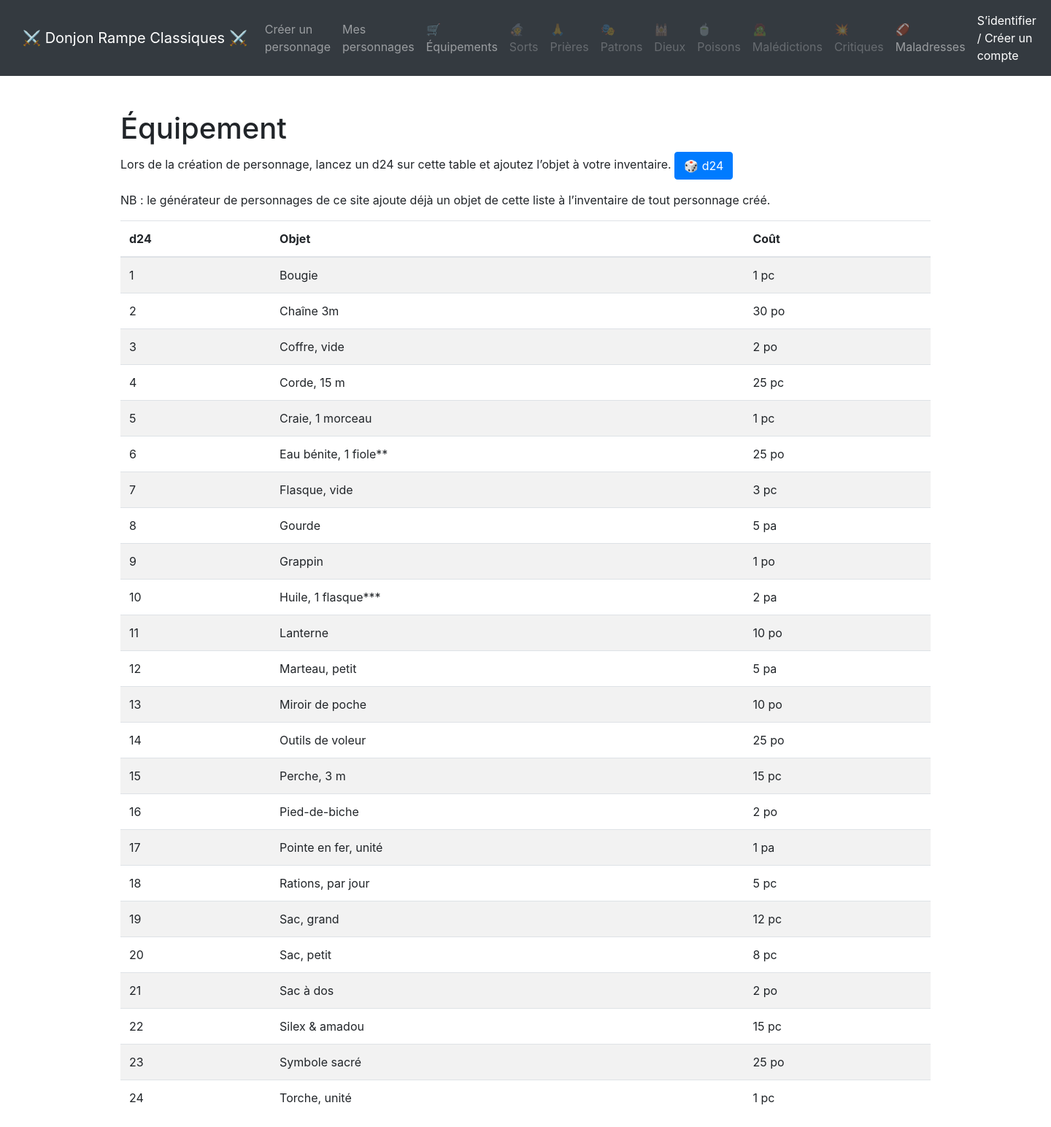
After one commit to philippe-lemaire/donjonrampeclassiques, a Flask app: a page that uses app/templates/base.html in a window 1440 px wide. The commit adds this page. Shown: the whole page at 73% size. Run offline with Flask 2, Linux system fonts and the light colour scheme; some libraries are stand-ins or nearby versions.

Commit message:
added equipment table page + roller and added one equipment piece to each created character.

```diff
--- /dev/null
+++ b/app/main/equipment.py
@@ -0,0 +1,26 @@
+equipment = {
+    1: ("Bougie", "1 pc"),
+    2: ("Chaîne 3m", "30 po"),
+    3: ("Coffre, vide", "2 po"),
+    4: ("Corde, 15 m", "25 pc"),
+    5: ("Craie, 1 morceau", "1 pc"),
+    6: ("Eau bénite, 1 fiole**", "25 po"),
+    7: ("Flasque, vide", "3 pc"),
+    8: ("Gourde", "5 pa"),
+    9: ("Grappin", "1 po"),
+    10: ("Huile, 1 flasque***", "2 pa"),
+    11: ("Lanterne", "10 po"),
+    12: ("Marteau, petit", "5 pa"),
+    13: ("Miroir de poche", "10 po"),
+    14: ("Outils de voleur", "25 po"),
+    15: ("Perche, 3 m", "15 pc"),
+    16: ("Pied-de-biche", "2 po"),
+    17: ("Pointe en fer, unité", "1 pa"),
+    18: ("Rations, par jour", "5 pc"),
+    19: ("Sac, grand", "12 pc"),
+    20: ("Sac, petit", "8 pc"),
+    21: ("Sac à dos", "2 po"),
+    22: ("Silex & amadou", "15 pc"),
+    23: ("Symbole sacré", "25 po"),
+    24: ("Torche, unité", "1 pc"),
+}
--- a/app/main/views.py
+++ b/app/main/views.py
@@ -23,6 +23,7 @@ from .fumbles import fumbles
 from .class_bonuses import level_bonuses, mighty_deeds
 from .random_names import random_names
 from .titles import titles
+from .equipment import equipment
 
 
 @main.route("/")
@@ -67,9 +68,7 @@ def create_character():
         occupation_roll = randint(1, 100)
         character.occupation = occupations[occupation_roll][0]
         character.proficient_weapons = occupations[occupation_roll][1]
-        character.inventory = (
-            f"{occupations[occupation_roll][1]}, {occupations[occupation_roll][2]}"
-        )
+        character.inventory = f"{occupations[occupation_roll][1]}, {occupations[occupation_roll][2]}, {equipment.get(randint(1,24))[0]}"
 
         character.strength = threedsix()
         character.agility = threedsix()
@@ -331,3 +330,15 @@ def select_lucky_weapon(id):
         char=char,
         lucky_weapon_form=lucky_weapon_form,
     )
+
+
+@main.route("/équipement")
+def view_equipment():
+    return render_template("equipment.html", equipment=equipment)
+
+
+@main.route("/équipement/hasard")
+def equipment_roll():
+    roll = randint(1, 24)
+    flash(f"Tu as lancé un {roll}, et obtenu : {equipment.get(roll)[0]}.")
+    return redirect(url_for("main.view_equipment"))
--- a/app/templates/base.html
+++ b/app/templates/base.html
@@ -35,6 +35,9 @@
                     </li>
                     <li class="nav-item">
                         <a class="nav-link" href="{{url_for('main.my_characters')}}">Mes personnages</a>
+                    </li>
+                    <li class="nav-item">
+                        <a class="nav-link" href="{{url_for('main.view_equipment')}}">🛒 Équipements</a>
                     </li>
                     <li class="nav-item">
                         <a class="nav-link disabled" href="#">🧙 Sorts</a>
--- /dev/null
+++ b/app/templates/equipment.html
@@ -0,0 +1,39 @@
+{% extends "base.html" %}
+
+{% block title %}
+Donjon Rampe Classiques | Maladresses
+{% endblock %}
+
+{% block content %}
+<h1>Équipement</h1>
+
+<p>Lors de la création de personnage, lancez un d24 sur cette table et ajoutez l’objet à votre inventaire.
+    <a class="btn btn-primary" role="button" href="{{url_for('main.equipment_roll')}}">
+        🎲 d24</a>
+</p>
+<p>NB : le générateur de personnages de ce site ajoute déjà un objet de cette liste à l’inventaire de tout personnage
+    créé.</p>
+
+<table class="table table-hover table-striped">
+    <thead>
+        <tr>
+            <th scope="col">d24</th>
+            <th scope="col">Objet</th>
+            <th scope="col">Coût</th>
+
+        </tr>
+    </thead>
+    <tbody>
+        {% for die_value, (object, cost) in equipment.items() %}
+        <tr>
+            <td>{{die_value}}</td>
+            <td>{{object}}</td>
+            <td>{{cost}}</td>
+        </tr>
+        {% endfor %}
+
+    </tbody>
+</table>
+
+
+{% endblock %}
```
Also changed, not shown: app/data/data-dev.sqlite.
